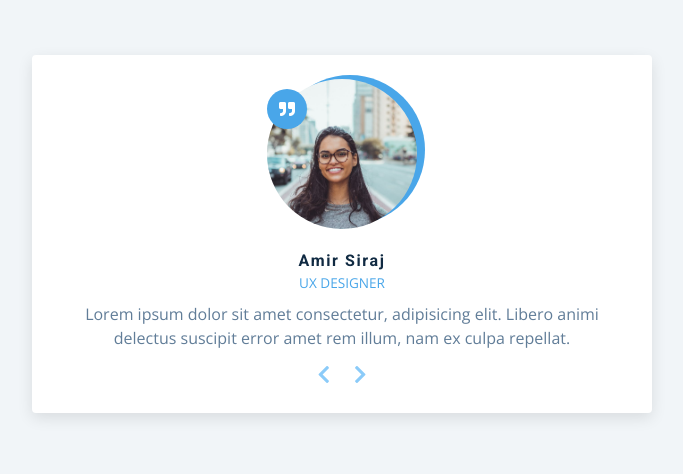
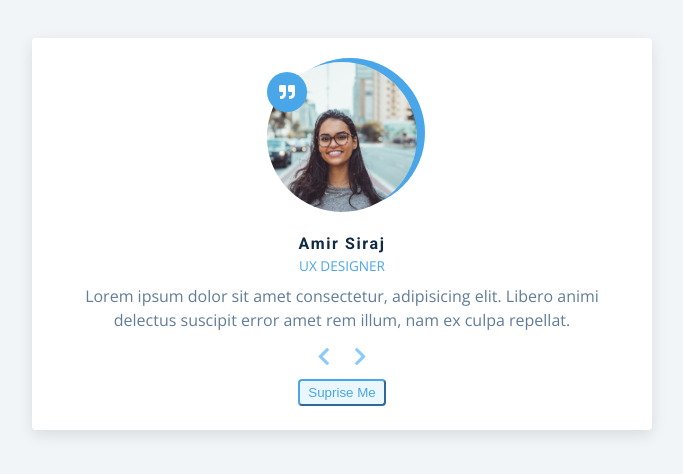
Before and after one commit to Amares03/reviews_vanilla, a plain HTML site: page index.html in a window 1280 px wide. Shown: the part 226-700 px from the top of the page, without its empty margins (298-981 px from the left). Drawn offline with nearby package versions, Linux system fonts and the light colour scheme.

Commit message:
set up button

```diff
--- a/index.html
+++ b/index.html
@@ -41,6 +41,8 @@
               <i class="fas fa-chevron-right"></i>
             </button>
           </div>
+          <!-- random button -->
+          <button class="random-btn">suprise me</button>
         </article>
       </section>
     </main>
```
